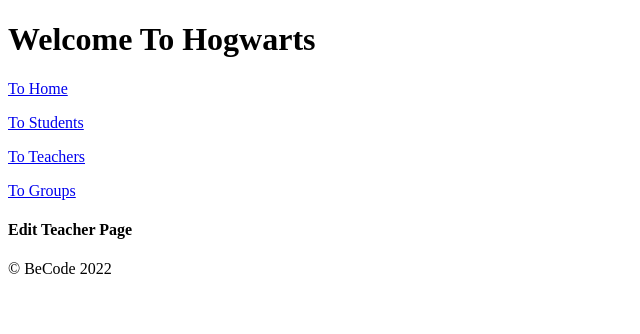
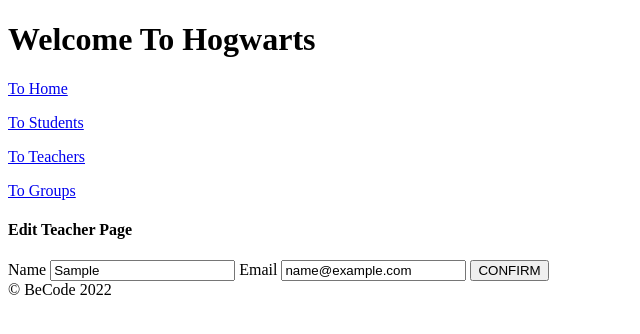
Before and after one commit to WendyQuarteer/php-crud, a PHP site: template View/teachers/editTeacher.php in a window 1280 px wide. Shown: the top 334 px of the page, without its empty margins (0-640 px from the left). Run offline with PHP 8.4, Linux system fonts and the light colour scheme; the template is opened without the code that fills it: most values are stand-ins (such as "Sample title", 1, 10 or a date in 2020).

Commit message:
implemented logic for editing a teacher in the db and displaying it in the view

```diff
--- a/Model/TeacherLoader.php
+++ b/Model/TeacherLoader.php
@@ -65,9 +65,11 @@
 
     }
 
-    public function editTeacher(){
+    public function editTeacher($name, $email, $id){
 
-        //Update teacher
+        $sql = "UPDATE teacher_table SET name=?, email=? WHERE id=?";
+        $result = self::connect()->prepare($sql);
+        $result->execute([$name, $email, $id]);
 
     }
 
--- a/View/teachers/detailTeacher.php
+++ b/View/teachers/detailTeacher.php
@@ -20,7 +20,7 @@
             <td style="padding: 5px; border: 1px solid black;"> <?php echo $selectedTeacher->getName(); ?> </td>
             <td style="padding: 5px; border: 1px solid black;"> <?php echo $selectedTeacher->getEmail(); ?> </td>
             <td style="padding: 5px; border: 1px solid black;"> <?php echo $teacherGroup->getName(); ?></td>
-            <td style="padding: 5px; border: 1px solid black;">EDIT</td>
+            <td style="padding: 5px; border: 1px solid black;"> <form action="index.php?page=teachers&type=edit" method="post"><input name="selected-teacher" type="hidden" value=" <?= $selectedTeacher->getId() ?> "><button type="submit">EDIT</button></form></td>
         </tr>
     </tbody>
 </table>
--- a/View/teachers/editTeacher.php
+++ b/View/teachers/editTeacher.php
@@ -1,10 +1,16 @@
-
 <section>
     <h4>Edit Teacher Page</h4>
 </section>
 
 <section>
 
+    <form action="index.php?page=teachers" method="post">
 
+        <input type="hidden" name="teacher-id" value= <?php echo $teacherToEdit->getId(); ?> >
+        Name <input type="text" name="teacher-name" value= <?php echo $teacherToEdit->getName(); ?> >
+        Email <input type="text" name="teacher-email" value= <?php echo $teacherToEdit->getEmail(); ?> >
+        <button type="submit" name="confirm-edit">CONFIRM</button>
+
+    </form>
 
 </section>
```
Also changed, not shown: Controller/TeachersController.php (+28 -0 lines).
